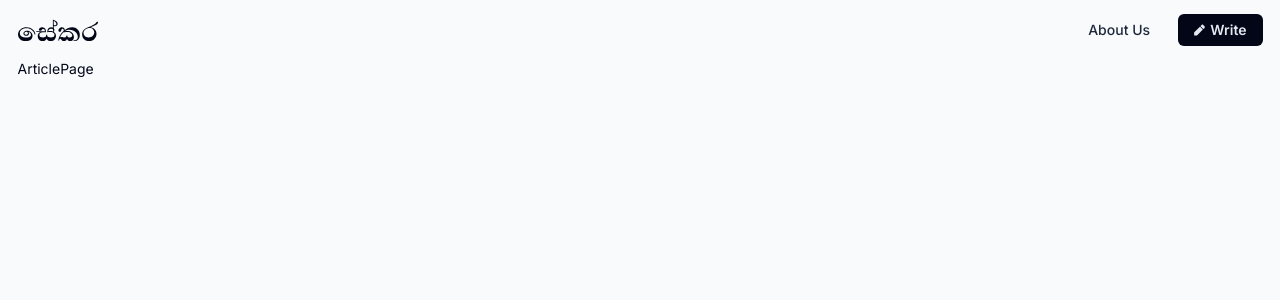
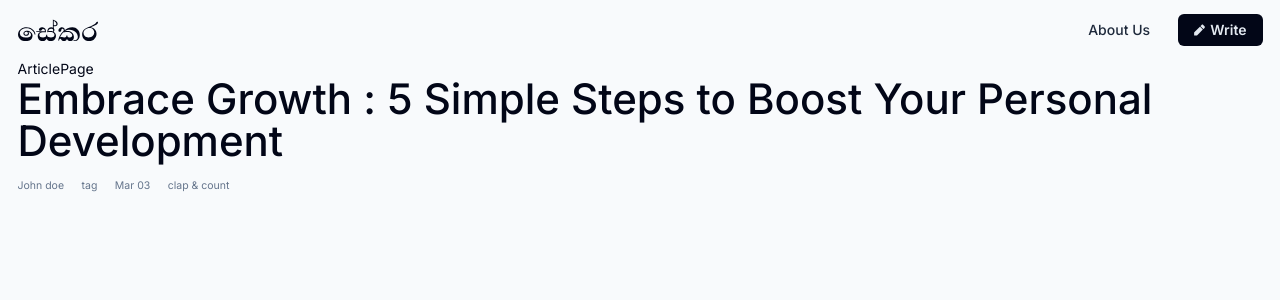
Before and after one commit to theshawa/sekara-web, a React (Vite) app: page /article in a window 1280 px wide. Shown: the top 300 px of the page. Built offline with nearby package versions, Linux system fonts and the light colour scheme.

Commit message:
start creating article page

```diff
--- a/src/App.jsx
+++ b/src/App.jsx
@@ -4,6 +4,7 @@ import { HomePage } from "./pages/home";
 import { NotFoundPage } from "./pages/not-found";
 import { AdminArticlePage } from "./pages/AdminArticlePage";
 import { ArticlePage } from "./pages/ArticlePage";
+import Profile from "./pages/Profile";
 
 function App() {
   return (
@@ -13,6 +14,7 @@ function App() {
           <Route path="/" element={<HomePage />} />
           <Route path="/article" element={<ArticlePage />} />
           <Route path="/admin-article" element={<AdminArticlePage />} />
+          <Route path="/profile1" element={<Profile />} />
           <Route path="*" element={<NotFoundPage />} />
         </Routes>
       </AppLayout>
--- a/src/pages/ArticlePage.jsx
+++ b/src/pages/ArticlePage.jsx
@@ -1,3 +1,27 @@
 export const ArticlePage = () => {
-    return <>ArticlePage</>;
+
+    const obj = {
+
+        name: "John doe",
+        posted_date: "Mar 03"
+
+    }
+
+    return <>
+
+        ArticlePage
+
+        <h1 class="text-5xl">Embrace Growth : 5 Simple Steps to Boost Your Personal Development</h1>
+
+        <section class="flex space-x-5 my-5 text-xs text-slate-500">
+
+            <div><a class="hover:bg-slate-200" href='/profile1'>{obj.name}</a></div>
+            <div>tag</div>
+            <div>{obj.posted_date}</div>
+            <div>clap & count</div>
+
+        </section>
+
+    </>;
+
 };
--- /dev/null
+++ b/src/pages/Profile.jsx
@@ -0,0 +1,16 @@
+function Profile() {
+
+    return (
+
+        <p>
+
+            Name:chamika
+            Age:23
+
+        </p>
+
+    );
+
+}
+
+export default Profile;
```
